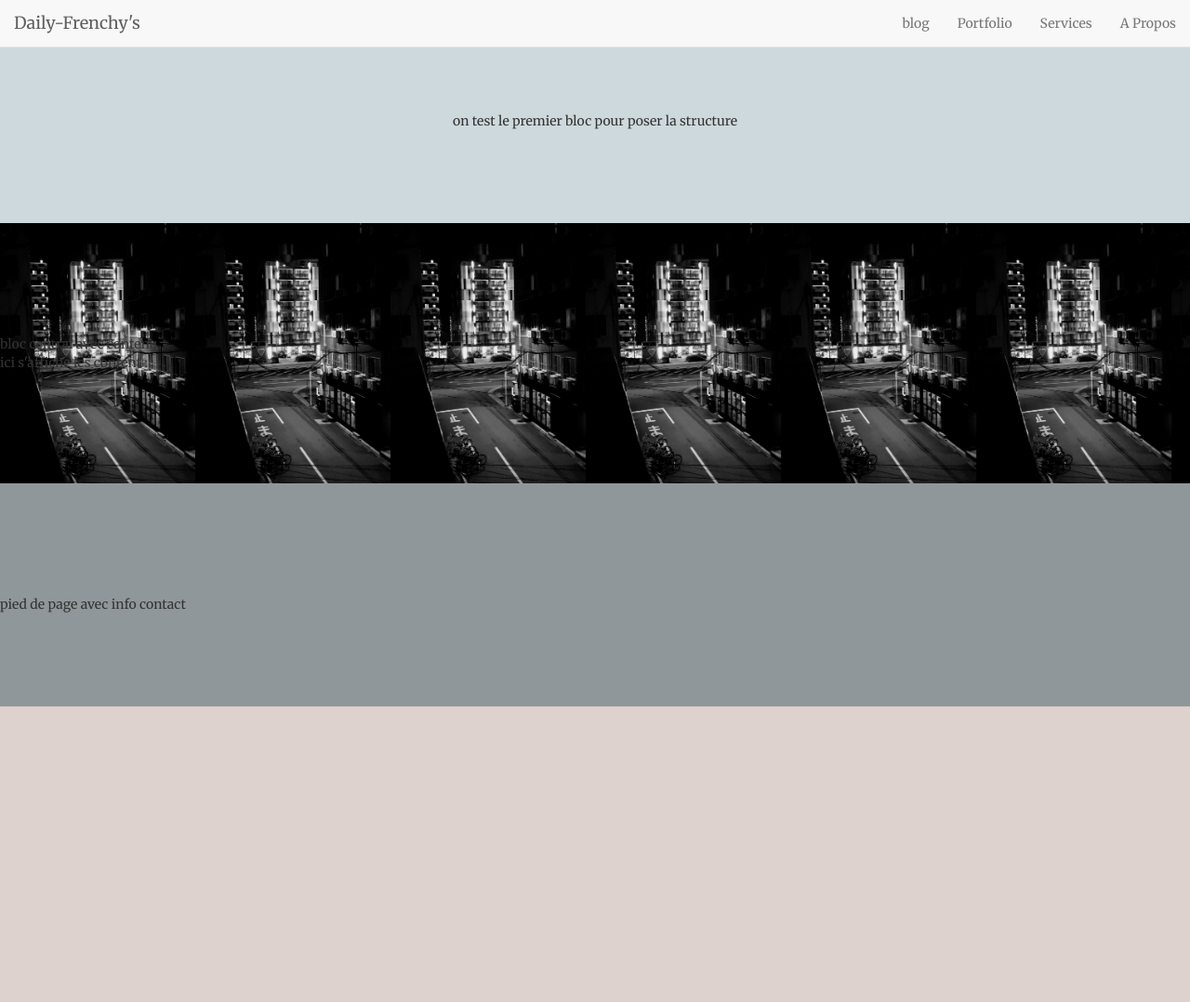
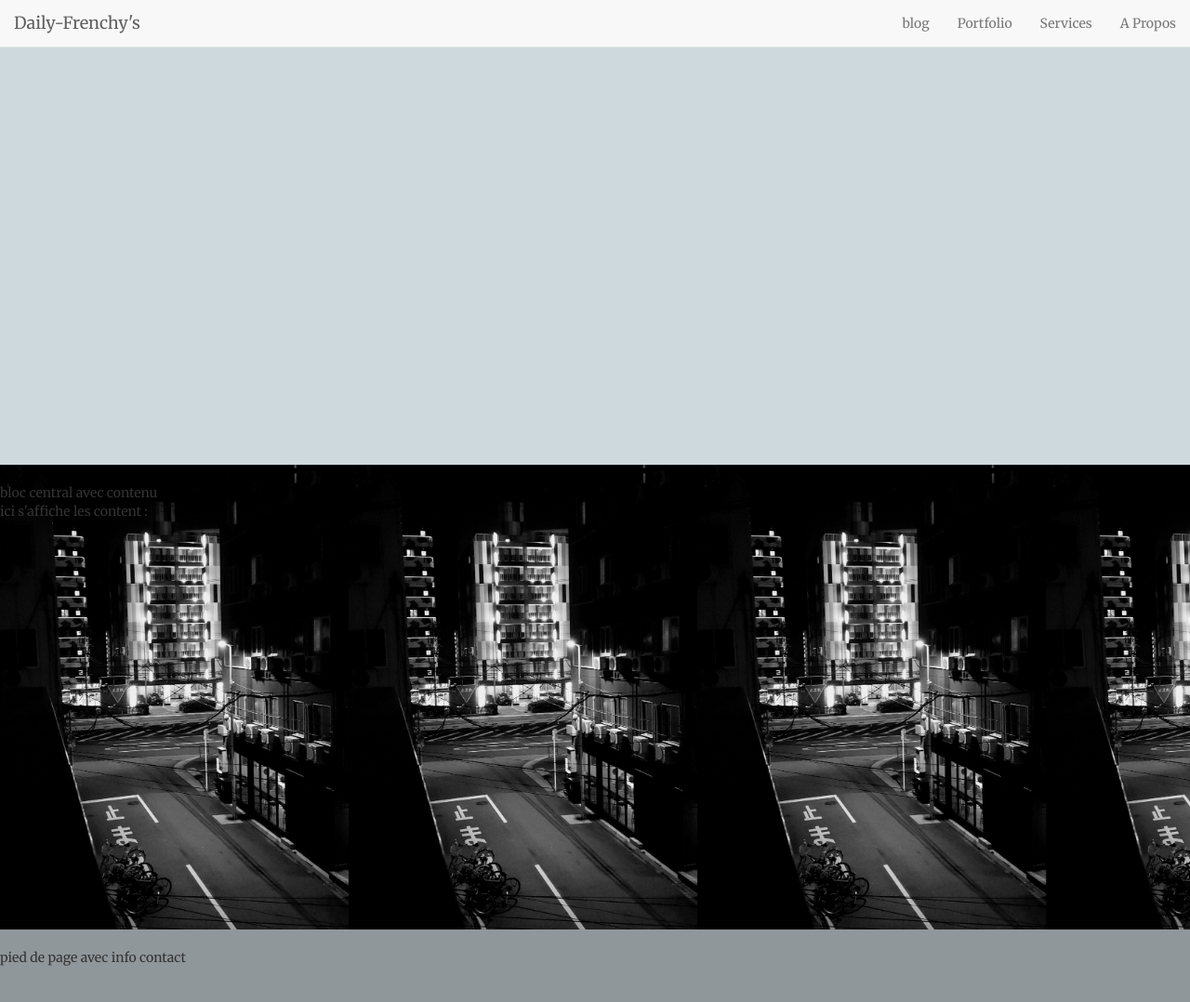
Before and after one commit to dailyfrenchy/news, a Jekyll site: the page built from index.html, in a window 1280 px wide and 1400 px high. Shown: the top 1078 px of the window at 93% size. Built offline with Jekyll 4.4.1, drawn with Linux system fonts in a browser that asks for light colours; some web fonts are replaced.

Commit message:
Update frenchy.css

```diff
--- a/css/frenchy.css
+++ b/css/frenchy.css
@@ -76,10 +76,9 @@
 
 /* bloc en tete, avec navbar incluse  */
 .entete {
-    min-height: auto;
     background-color: #ced9dd;
-    padding: 100px 0;
     text-align : center;
+	height: 500px;
 }
 
 
@@ -87,15 +86,14 @@
 .central {
     margin-top: 0;
     background-image: url("/img/default/logo1.jpg");
-background-size: auto 100%;
-    padding: 100px 0;
+	background-size: auto 100%;
+    height: 500px;
 }
 
 /* bloc pied de page, ou on va disposer la partie contact ect  */
 
 .baspage {
-    min-height: auto;
     margin-top: 0;
     background-color: #90979a;
-    padding: 100px 0;
+    height: 500px;
 }
```
